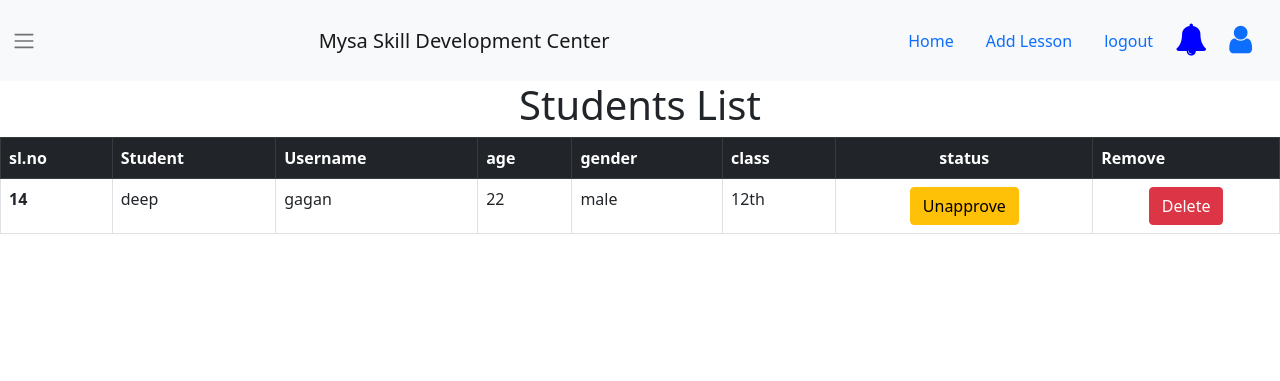
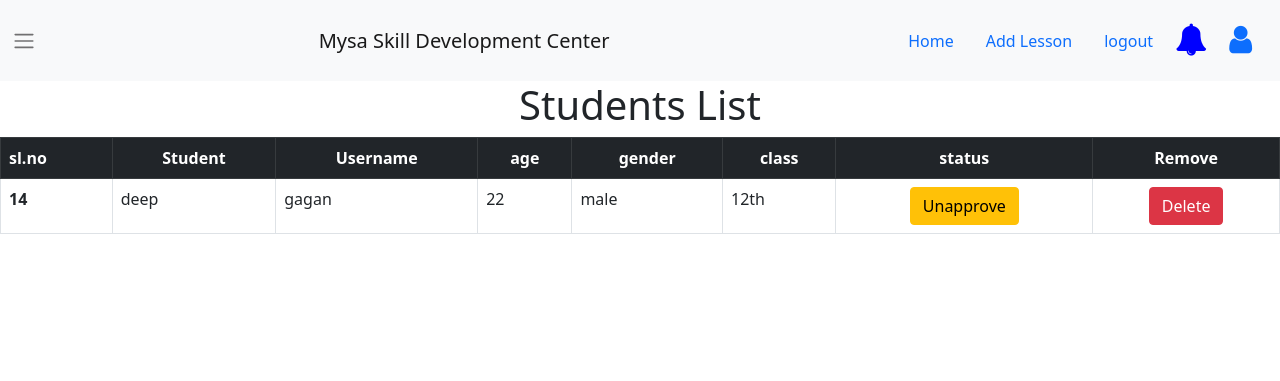
Before and after one commit to joshivaibhav087/online_school, a Django app: page /details/ in a window 1280 px wide. Shown: the top 381 px of the page. Run offline with Django 3.2, Linux system fonts and the light colour scheme; a user stored in the database is signed in; data comes from the database, SQL or seed files in the repository; both versions use the stored data as it was after the commit; some libraries are stand-ins or nearby versions.

Commit message:
second commit

```diff
--- a/account/forms.py
+++ b/account/forms.py
@@ -15,6 +15,9 @@ class ProfileForm(forms.ModelForm):
         fields = ['phone_no','age','id_proof','gender','class1']
 
 class LoginForm(forms.ModelForm):
+    password = forms.CharField(widget=forms.PasswordInput())
+
     class Meta:
         model = User
+
         fields = ['username','password']
--- a/account/views.py
+++ b/account/views.py
@@ -69,7 +69,7 @@ class Loginview(View):
                 return redirect("/details/")
 
             else:
-                messages.success(self.request,"logged-in as student")
+                # messages.success(self.request,"logged-in as student")
                 return redirect("/classroom/")
         else:
             messages.warning(self.request, 'invalid credentials')
@@ -82,6 +82,7 @@ class Loginview(View):
 class Logoutview(View):
     def get(self,request):
         logout(request)
+        messages.success(self.request,"logged-out successfully")
         return redirect("/home/")
 
 @method_decorator(login_required, name = 'dispatch')
--- /dev/null
+++ b/project.txt
@@ -0,0 +1,6 @@
+1.this project is for students for online learning platform where student can register and learn.
+2. first student needs to register if he/she is new to the application with all the details.
+3. after registration he needs to be approved by the admin for logging in.
+4. when admin approves the user request using the username and password student can register and learn.
+5. admin can approve and unapprove user and can also delete the account of user.
+6 admin can add the lesson which will reflect into the students dashboard when he/she loggs-in.
--- a/teacher/models.py
+++ b/teacher/models.py
@@ -10,6 +10,7 @@ class Admin(models.Model):
     chapter = models.CharField(max_length=20)
     video = EmbedVideoField()
     notes = models.TextField()
+    approved =models.BooleanField(default=False)
 
     def __str__ (self):
         return str(self.subject)
--- a/templates/account/details.html
+++ b/templates/account/details.html
@@ -47,13 +47,13 @@
     <thead class="table-dark">
       <tr>
         <th scope="col">sl.no</th>
-        <th scope="col">Student</th>
-        <th scope="col">Username</th>
-        <th scope="col">age</th>
-        <th scope="col">gender</th>
-        <th scope="col">class</th>
+        <th scope="col" class="text-center">Student</th>
+        <th scope="col" class="text-center">Username</th>
+        <th scope="col" class="text-center">age</th>
+        <th scope="col" class="text-center">gender</th>
+        <th scope="col" class="text-center">class</th>
         <th scope="col" class="text-center">status</th>
-        <th scope="col">Remove</th>
+        <th scope="col" class="text-center">Remove</th>
        </tr>
     </thead>
     <tbody>
--- a/templates/account/login.html
+++ b/templates/account/login.html
@@ -17,7 +17,6 @@
               <a href="#">complaints</a>
               <a href="#">Settings</a>
               <a href="#">Log out</a>
-                <!-- <a href="#">Contact</a> -->
             </div>
             <ul class="navbar nav">
               <li class="nav-item">
--- a/templates/student/more.html
+++ b/templates/student/more.html
@@ -50,7 +50,7 @@
           {% video object.video '800x600' %}
           <input type="hidden" name="next" value="{{ request.path }}">
 
-          <p class="card-text">notes :{{ object.notes }}</p>
+          <p class="card-text">notes :{{ object.notes|truncatechars:200 }}</p>
           <a href="{% url 'teacher:classroom' %}" class="btn btn-primary">back to index</a>
         </div>
         </div>
```
Also changed, not shown: teacher/views.py (+20 -6 lines), db.sqlite3, teacher/migrations/0003_admin_approved.py (added).
